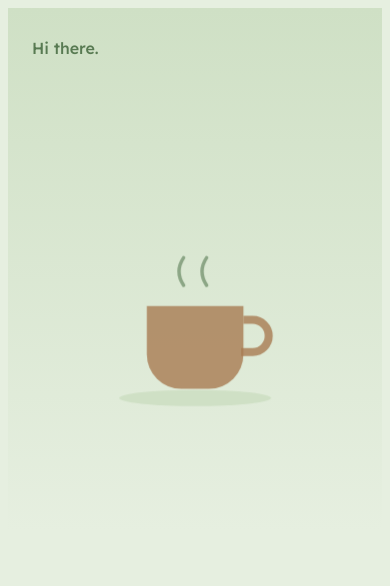
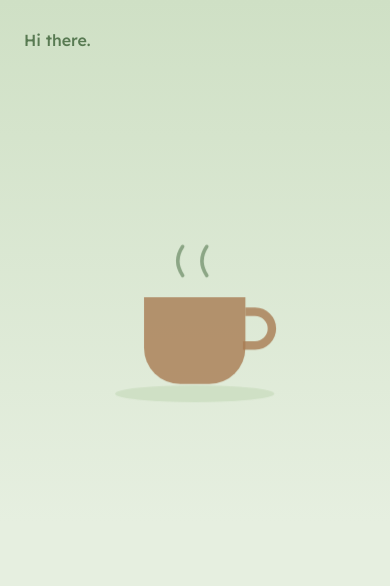
Before and after one commit to mavis996/behavioral-activation-app, a plain HTML site: page index.html in a window 390 px wide. Shown: the top 586 px of the page. Drawn offline with Linux system fonts and the light colour scheme.

Commit message:
Fit the app to the phone screen
Add a mobile viewport and full document wrapper, let the app fill any
phone width, and keep content clear of the notch and home bar.

Co-Authored-By: Claude Opus 5.5 <noreply@anthropic.com>
Claude-Session: https://claude.ai/code/session_01GhVm1Pode4YkdvBRFBLm9s

```diff
--- a/index.html
+++ b/index.html
@@ -1,3 +1,17 @@
+<!doctype html>
+<html lang="en">
+<head>
+<meta charset="utf-8">
+<meta name="viewport" content="width=device-width, initial-scale=1, viewport-fit=cover">
+<meta name="theme-color" content="#e6efe0">
+<meta name="apple-mobile-web-app-capable" content="yes">
+<meta name="mobile-web-app-capable" content="yes">
+<style>
+/* Standalone page: keep content clear of the notch and the home bar. */
+html { box-sizing: border-box; padding-top: env(safe-area-inset-top, 0px); padding-bottom: env(safe-area-inset-bottom, 0px); }
+body { margin: 0; }
+[hidden] { display: none !important; }
+</style>
 <title>Small Steps Prototype</title>
 <link rel="preconnect" href="https://fonts.googleapis.com">
 <link rel="stylesheet" href="https://fonts.googleapis.com/css2?family=Lexend:wght@300;400;500;600&family=Young+Serif&display=swap">
@@ -29,13 +43,15 @@
   color-scheme: dark; }
 
 html, body { height: 100%; }
+html { -webkit-text-size-adjust: 100%; text-size-adjust: 100%; }
+body { overscroll-behavior: none; }
 body { background: var(--bg); color: var(--ink); font-family: var(--body); font-size: 16px; line-height: 1.5; font-weight: 400; -webkit-font-smoothing: antialiased; }
 * { box-sizing: border-box; }
 button, input { font: inherit; color: inherit; }
 button { cursor: pointer; border: 0; background: none; padding: 0; }
 :focus-visible { outline: 3px solid var(--clay); outline-offset: 3px; border-radius: 12px; }
 
-.shell { position: relative; height: 100%; max-width: 430px; margin: 0 auto; display: flex; flex-direction: column; background: var(--bg); overflow: hidden; }
+.shell { position: relative; height: 100%; width: 100%; margin: 0 auto; display: flex; flex-direction: column; background: var(--bg); overflow: hidden; }
 @media (min-width: 560px) and (min-height: 700px) {
   body { display: grid; place-items: center; padding-block: 24px; }
   .shell { height: min(844px, 100%); width: 390px; border-radius: 40px; border: 1px solid var(--line); box-shadow: var(--shadow); }
@@ -219,7 +235,8 @@ p { margin: 0; }
 
 @media (prefers-reduced-motion: reduce) { *, *::before, *::after { animation: none !important; transition: none !important; } }
 </style>
-
+</head>
+<body>
 <div class="shell" id="shell">
   <div id="app" style="flex:1; display:flex; flex-direction:column; min-height:0;"></div>
   <nav class="nav" id="nav" aria-label="Main" hidden>
@@ -815,3 +832,5 @@ document.addEventListener("input", e => { const k = e.target.dataset.set; if (k)
 
 render();
 </script>
+</body>
+</html>
```
